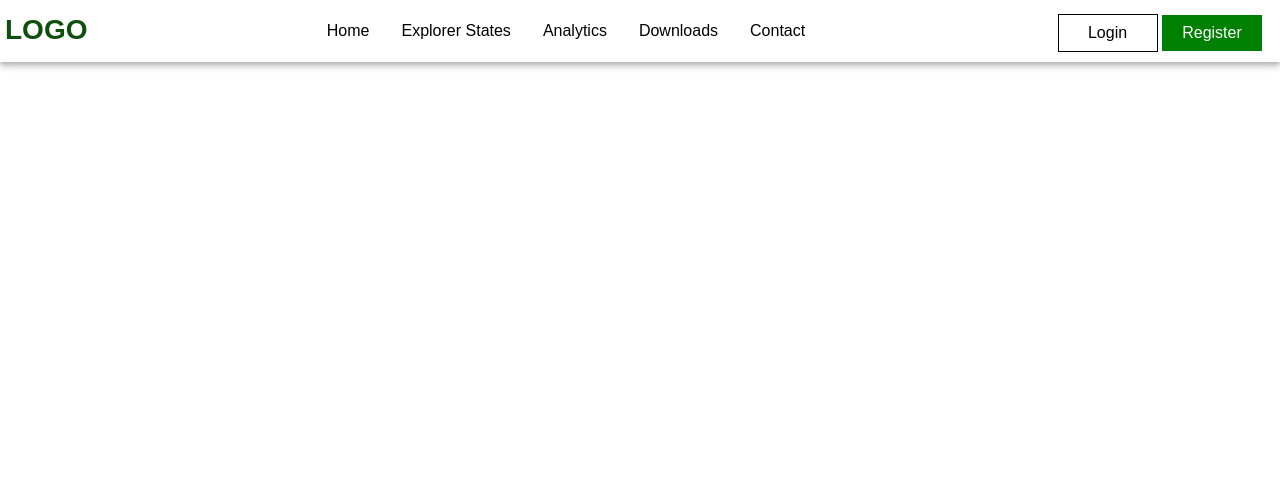
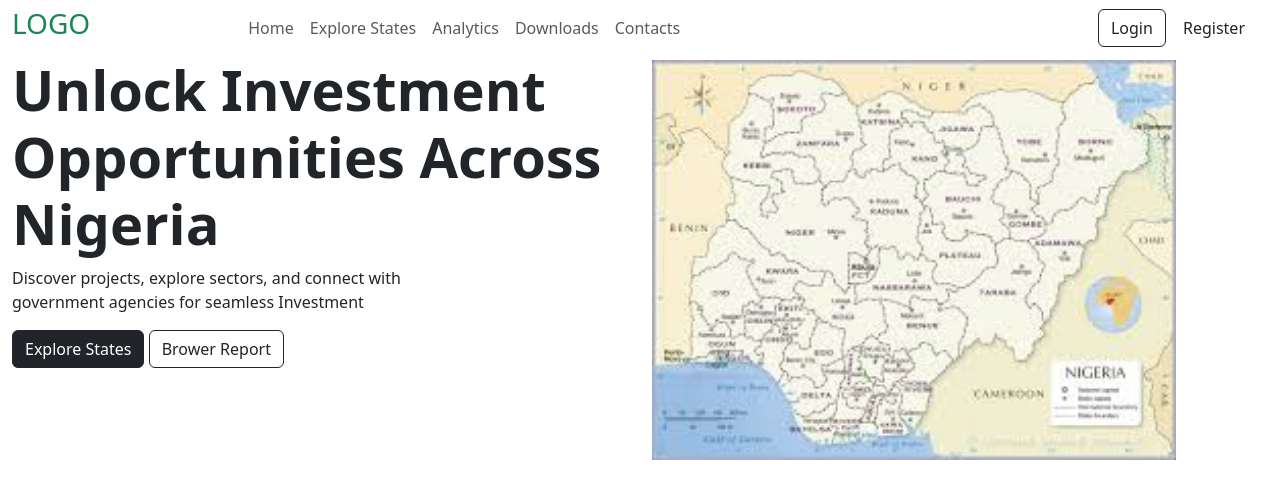
Before and after one commit to samuelj-flip/developed_my_first_real_website-, a plain HTML site: page index.html in a window 1280 px wide. Drawn offline with Linux system fonts and the light colour scheme.

Commit message:
Finished Nav and the Hero

```diff
--- a/index.html
+++ b/index.html
@@ -5,15 +5,15 @@
     <meta charset="UTF-8">
     <meta name="viewport" content="width=device-width, initial-scale=1.0">
     <title>Document</title>
+    <!-- <link rel="stylesheet" href="./styles/style.css" /> -->
     <link rel="stylesheet" href="./libs/bootstrap-5.3.8-dist/bootstrap-5.3.8-dist/css/bootstrap.min.css" />
-    <link rel="stylesheet" href="./styles/style.css" />
 </head>
 
 <body>
 
     <!-- Header and NavBar -->
-     <!-- Comment on the Bootstrap one -->
-    <!-- <header class="container-fluid d-flex">
+    <!-- Comment on the Bootstrap one -->
+    <!-- <header class="container-fluid">
         <nav class="navbar navbar-expand-lg bg-body-white">
             <div class="row">
                 <div class="col">
@@ -37,7 +37,7 @@
     </header> -->
 
     <!-- Header and Nav with Local css -->
-     <header>
+    <!-- <header>
         <div class="logo">
             <h3>LOGO</h3>
         </div>
@@ -54,9 +54,55 @@
             <button class="clear">Login</button>
             <button class="green">Register</button>
         </div>
-     </header>
+    </header> -->
 
-     <!-- Hero Section -->
+    <!-- Perfected Nav -->
+    <div class="container-fluid">
+        <header class="d-flex position-relative justify-content-between align-items-center">
+            <div class="d-flex align-items-center">
+                <div>
+                    <h3 class="text-success">LOGO</h3>
+                </div>
+                <nav class="navbar navbar-expand-lg bg-body-white" style="margin-left: 150px;">
+                    <ul class="navbar-nav">
+                        <li class="nav-item"><a class="nav-link" href="#">Home</a></li>
+                        <li class="nav-item"><a class="nav-link" href="#">Explore States</a></li>
+                        <li class="nav-item"><a class="nav-link" href="#">Analytics</a></li>
+                        <li class="nav-item"><a class="nav-link" href="#">Downloads</a></li>
+                        <li class="nav-item"><a class="nav-link" href="#">Contacts</a></li>
+                    </ul>
+                </nav>
+            </div>
+            <div style="margin-right: 10px;">
+                <button type="button" class="btn btn-outline-dark">Login</button>
+                <button type="button" class="btn btn-sucess">Register</button>
+            </div>
+        </header>
+    </div>
+
+    <!-- Hero Section -->
+    <!-- Bootstrap Layout Work Grip  -->
+
+    <div class="container-fluid">
+        <div class="row">
+            <div class="col h-100">
+                <h1 class="display-4 fw-bold">Unlock Investment Opportunities Across Nigeria</h1>
+                <div>
+                    <p class="">
+                        Discover projects, explore sectors, and connect with<br>
+                        government agencies for seamless Investment
+                    </p>
+                </div>
+                <div>
+                    <button class="btn btn-dark" type="button">Explore States</button>
+                    <button class="btn btn-outline-dark">Brower Report</button>
+                </div>
+            </div>
+            <div class="col h-100 my-1">
+                <img src="./assets/image/nigeria_map.jfif" alt="Nigeria Map" height="400" weight="400">
+            </div>
+        </div>
+    </div>
 
 </body>
 <script src="./libs/bootstrap-5.3.8-dist/bootstrap-5.3.8-dist/js/bootstrap.min.js"></script>
```
Also changed, not shown: assets/image/nigeria_map.jfif (added).
